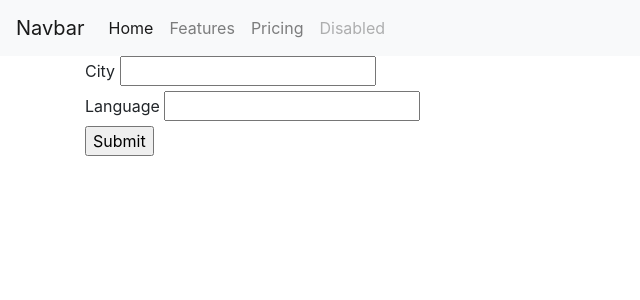
After one commit to nuswen/scraping_sales, a Django app: template src/scraping/templates/scraping/home.html in a window 1280 px wide. The commit adds this page. Shown: the top 300 px of the page, without its empty margins (0-640 px from the left). Run offline with Django 3.2, Linux system fonts and the light colour scheme; the template is opened without the code that fills it, so the values that code supplies are empty; some libraries are stand-ins or nearby versions.

Commit message:
html form

```diff
--- a/src/scraping/models.py
+++ b/src/scraping/models.py
@@ -16,7 +16,7 @@ class City(models.Model):
 
 class Language(models.Model):
     name = models.CharField(max_length=50,verbose_name='Language',unique=True)
-    slug = models.CharField(max_length=50,blank=True,unique=True)
+    slug = models.CharField(max_length=50,blank=True, unique=True)
 
     class Meta:
         verbose_name = 'Language'
--- /dev/null
+++ b/src/scraping/templates/scraping/home.html
@@ -0,0 +1,21 @@
+{% extends "base.html" %}
+
+{% block content %}
+    {% for obj in object_list %}
+        <div class="card my-3" style="width: 18rem;">
+            <div class="card-body">
+                <h5 class="card-title"><a href={{ obj.url }}>{{ obj.title }}</a></h5>
+                <h6 class="card-subtitle mb-2 text-muted">{{ obj.city.name }} / {{ obj.language.name }}</h6>
+                <p class="card-text">{{obj.discription}}</p>
+                <h6 class="card-subtitle mb-2 text-muted">{{obj.timeStamp|date:"d.m.yy"}}</h6>
+            </div>
+        </div>
+    {% endfor %}
+            <form action="">
+                <label>City</label>
+                <input type="text" name = "city"><br>
+                <label>Language</label>
+                <input type="text" name = "language"><br>
+                <input type="submit" value = "Submit">
+            </form>
+{% endblock %}
--- a/src/templates/base.html
+++ b/src/templates/base.html
@@ -11,7 +11,31 @@
     <title>Hello, world!</title>
   </head>
   <body>
-    {% block content %}{% endblock %}
+    <nav class="navbar navbar-expand-lg navbar-light bg-light">
+      <a class="navbar-brand" href="#">Navbar</a>
+      <button class="navbar-toggler" type="button" data-toggle="collapse" data-target="#navbarNav" aria-controls="navbarNav" aria-expanded="false" aria-label="Toggle navigation">
+        <span class="navbar-toggler-icon"></span>
+      </button>
+      <div class="collapse navbar-collapse" id="navbarNav">
+        <ul class="navbar-nav">
+          <li class="nav-item active">
+            <a class="nav-link" href="#">Home <span class="sr-only">(current)</span></a>
+          </li>
+          <li class="nav-item">
+            <a class="nav-link" href="#">Features</a>
+          </li>
+          <li class="nav-item">
+            <a class="nav-link" href="#">Pricing</a>
+          </li>
+          <li class="nav-item">
+            <a class="nav-link disabled" href="#" tabindex="-1" aria-disabled="true">Disabled</a>
+          </li>
+        </ul>
+      </div>
+    </nav>
+    <div class="container">
+      {% block content %}{% endblock %}
+    </div>
     <!-- Optional JavaScript -->
     <!-- jQuery first, then Popper.js, then Bootstrap JS -->
     <script src="https://code.jquery.com/jquery-3.5.1.slim.min.js" integrity="sha384-DfXdz2htPH0lsSSs5nCTpuj/zy4C+OGpamoFVy38MVBnE+IbbVYUew+OrCXaRkfj" crossorigin="anonymous"></script>
```
Also changed, not shown: src/scraping/views.py (+11 -2 lines), src/scraping_sales/views.py (deleted, +0 -8 lines), src/templates/home.html (deleted, +0 -8 lines).
